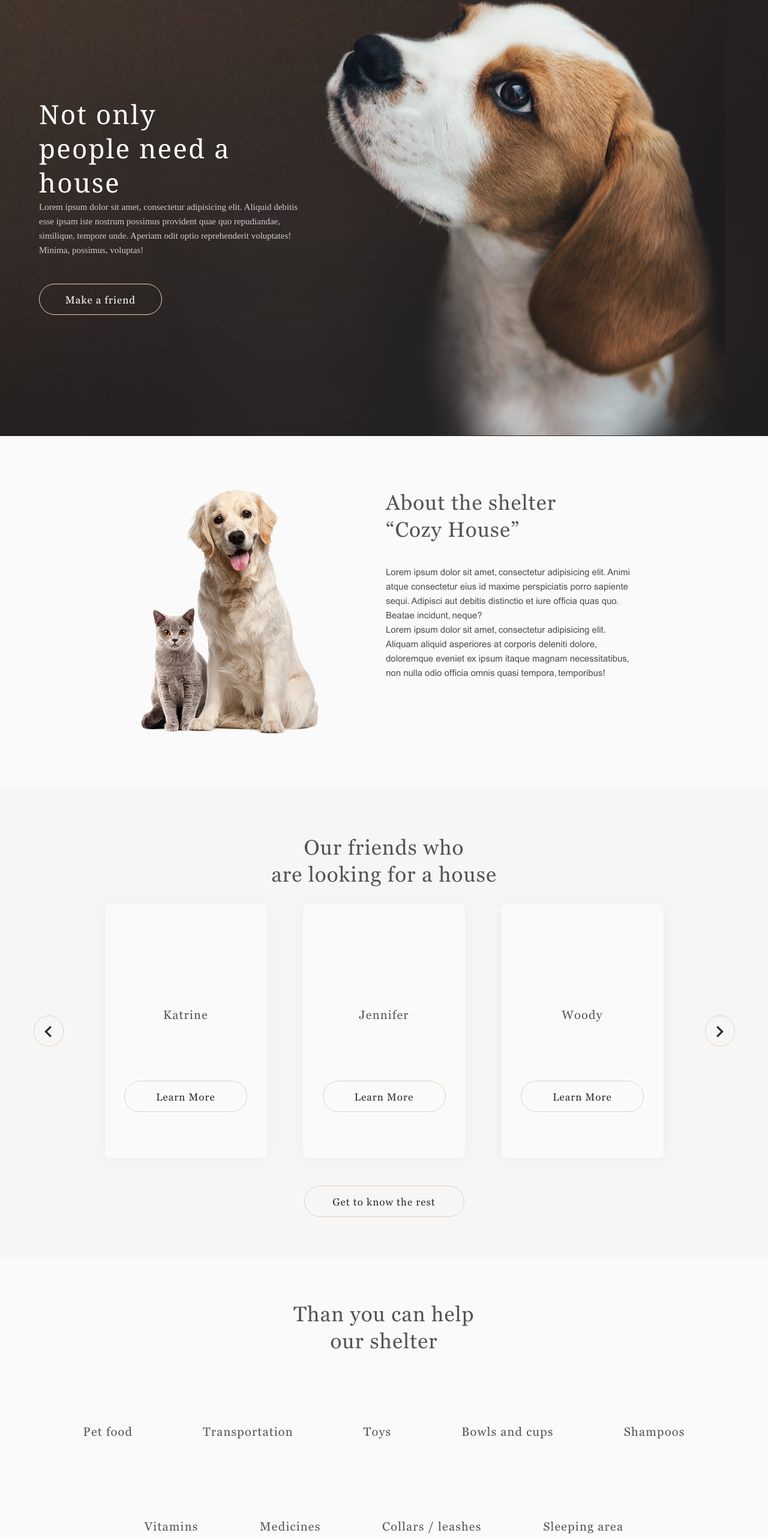
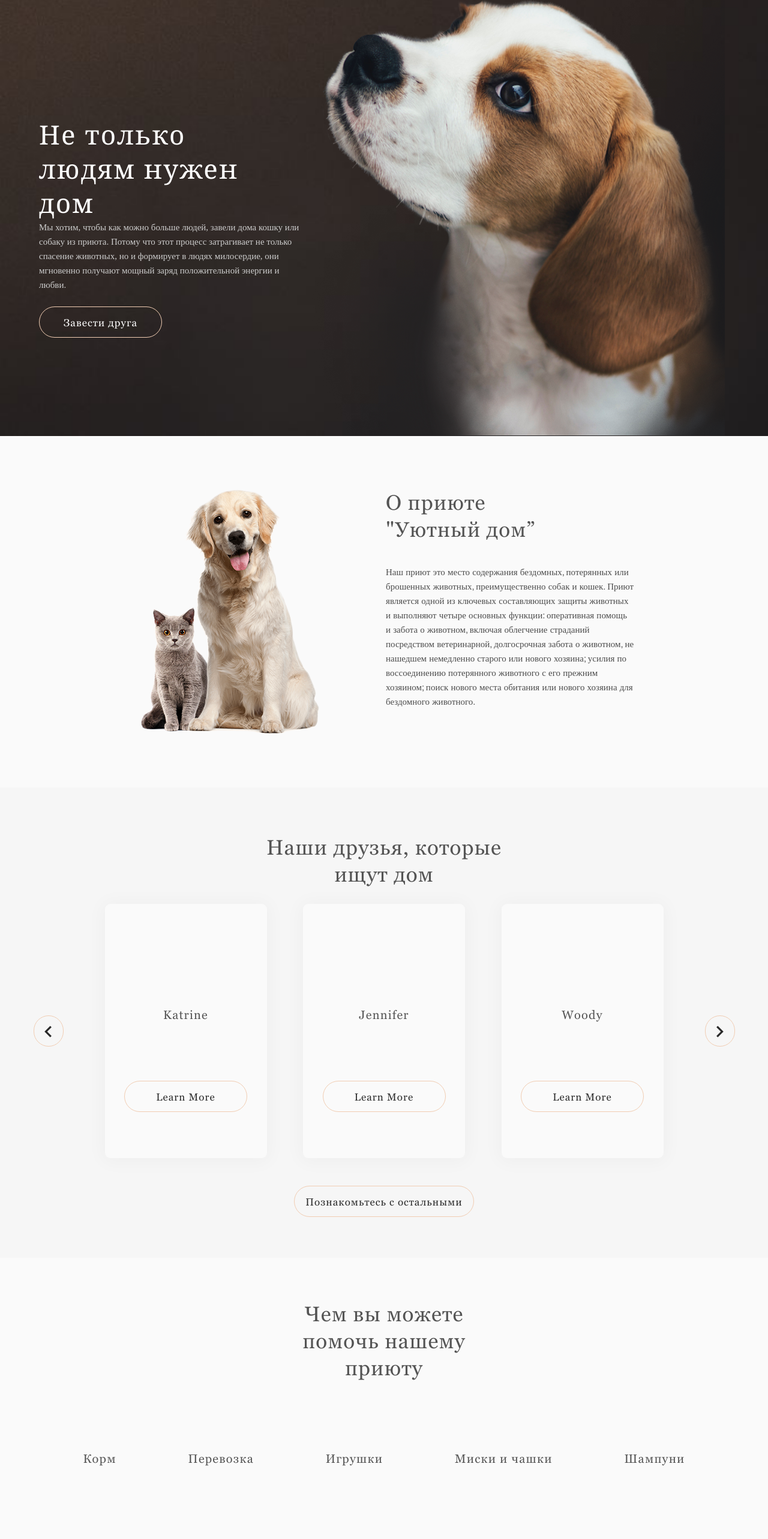
Before and after one commit to PavelSkorikov/my_little_friend, a Vue app: page / in a window 1280 px wide. Shown: the part 198-2764 px from the top of the page at 60% size. Built offline with nearby package versions, Linux system fonts and the light colour scheme; a web font is replaced by a local one.

Commit message:
translate at russian

```diff
--- a/src/components/Buttons.vue
+++ b/src/components/Buttons.vue
@@ -63,7 +63,7 @@
             border: 2px solid #f1cdb3;
         }
         &_isbig{
-            width: 267px;
+            width: 300px;
         }
         &_issmall{
             width: 50px;
--- a/src/components/Contact.vue
+++ b/src/components/Contact.vue
@@ -34,7 +34,7 @@
             margin-left: 22px;
             font-family: TimesNewPSMT;
             font-size: 20px;
-            line-height: 15px;
+            line-height: 20px;
             font-weight: 400;
             letter-spacing: 0.06em;
             color: #f1cdb3;
--- a/src/components/Navbar.vue
+++ b/src/components/Navbar.vue
@@ -1,9 +1,9 @@
 <template>
     <nav class="navbar">
-        <NavbarItem label="About the shelter" url="/#about"></NavbarItem>
-        <NavbarItem label="Our pets" url="/#friends"></NavbarItem>
-        <NavbarItem label="To help the shelter" url="/#help"></NavbarItem>
-        <NavbarItem label="Contacts" url="/#contacts"></NavbarItem>
+        <NavbarItem label="О приюте" url="/#about"></NavbarItem>
+        <NavbarItem label="Наши животные" url="/#friends"></NavbarItem>
+        <NavbarItem label="Помочь приюту" url="/#help"></NavbarItem>
+        <NavbarItem label="Контакты" url="/#contacts"></NavbarItem>
     </nav>
 </template>
 
--- a/src/views/About.vue
+++ b/src/views/About.vue
@@ -5,10 +5,9 @@
       <div class="about__row">
         <img class="about__img" src="@/assets/images/pets_12128.png" alt="">
         <div class="about__info">
-          <div class="about__title">About the shelter “Cozy House”</div>
+          <div class="about__title">О приюте "Уютный дом”</div>
           <div class="about__text">
-            <p>Lorem ipsum dolor sit amet, consectetur adipisicing elit. Animi atque consectetur eius id maxime perspiciatis porro sapiente sequi. Adipisci aut debitis distinctio et iure officia quas quo. Beatae incidunt, neque?</p>
-            <p>Lorem ipsum dolor sit amet, consectetur adipisicing elit. Aliquam aliquid asperiores at corporis deleniti dolore, doloremque eveniet ex ipsum itaque magnam necessitatibus, non nulla odio officia omnis quasi tempora, temporibus!</p>
+            <p>Наш приют это место содержания бездомных, потерянных или брошенных животных, преимущественно собак и кошек. Приют является одной из ключевых составляющих защиты животных и выполняют четыре основных функции: оперативная помощь и забота о животном, включая облегчение страданий посредством ветеринарной, долгосрочная забота о животном, не нашедшем немедленно старого или нового хозяина; усилия по воссоединению потерянного животного с его прежним хозяином; поиск нового места обитания или нового хозяина для бездомного животного.</p>
           </div>
         </div>
       </div>
--- a/src/views/Contacts.vue
+++ b/src/views/Contacts.vue
@@ -5,19 +5,19 @@
             <div class="contacts__row">
                 <div class="contacts__infoblock">
 <pre class="contacts__title">
-For questions
-and suggestions
+Для вопросов
+и предложений
 </pre>
                     <Contact class="contacts__contact-style1" ico="envelope.png" info="email@shelter.com"/>
                     <Contact ico="telephone.png" info="+13 674 567 75 54"/>
                 </div>
                 <div class="contacts__infoblock">
 <pre class="contacts__title">
-We are waiting
-for your visit
+Мы ждем
+вашего визита
 </pre>
-                    <Contact class="contacts__contact-style1" ico="pin.png" info="Boston, Central Street, 1st (Entrance from the store)"/>
-                    <Contact ico="pin.png" info="London, South Park, 18st"/> <!-- /.contacts__title -->
+                    <Contact class="contacts__contact-style1" ico="pin.png" info="Ростов на Дону, ул. Садовая, 124"/>
+                    <Contact ico="pin.png" info="Воронеж, ул. Ленина, 182"/> <!-- /.contacts__title -->
                 </div>
                 <img class="contacts__image" src="@/assets/images/dog_11544.png" alt="">
             </div>
--- a/src/views/Donation.vue
+++ b/src/views/Donation.vue
@@ -5,10 +5,10 @@
             <img class="donation__img" src="@/assets/images/dog_12157.png" alt="">
             <div class="donation__infoblock">
                 <div class="donation__title">
-                    In addition, you
-                    can make a donation
+                    Кроме того, вы
+                    может сделать пожертвование
                 </div>
-                <span class="donation__cardtitle">Name of the bank / Type of bank account</span>
+                <span class="donation__cardtitle">Наименование банка / тип банковского счета</span>
                 <div class="cardlink">
                     <img src="@/assets/images/credit_card.png" alt="">
                     <div class="cardlink__number">
@@ -16,7 +16,7 @@
                     </div>
                 </div>
                 <div class="donation__info">
-                    Lorem ipsum dolor sit amet, consectetur adipisicing elit. Aperiam blanditiis est harum illum, laboriosam molestiae mollitia nihil nulla placeat, quasi temporibus velit vitae. Eum, id maxime quo repudiandae sapiente vitae!
+                    Самый простой, но при этом самый эффективный способ помочь животным – это сделать пожертвование.Все ваши пожертвования бездомным животным, сделанные через наш сайт, направляются на реализацию проектов Приюта. Спасибо, что не прошли мимо и помогли тем, кто не может попросить о помощи!
                 </div>
                 <!-- /.donation__info -->
             </div>
--- a/src/views/Friends.vue
+++ b/src/views/Friends.vue
@@ -4,8 +4,8 @@
     <div class="container">
         <div class="friends__col">
             <div class="friends__title">
-                <span>Our friends who</span>
-                <span>are looking for a house</span>
+                <span>Наши друзья, которые</span>
+                <span>ищут дом</span>
             </div>
             <div class="friends__carusel">
                 <Buttons @button_click="previos" label="navigate_before" black small></Buttons>
@@ -16,7 +16,7 @@
 
 
             </div>
-            <Buttons label="Get to know the rest"  @button_click="$router.push('/contacts')" big black/>
+            <Buttons label="Познакомьтесь с остальными"  @button_click="$router.push('/contacts')" big black/>
             <!-- /.friends__carusel -->
         </div>
         <!-- /.friends__col -->
--- a/src/views/Help.vue
+++ b/src/views/Help.vue
@@ -4,7 +4,7 @@
         <div class="container">
             <div class="help__col">
                 <div class="help__title">
-                    Than you can help our shelter
+                    Чем вы можете помочь нашему приюту
                 </div>
                 <div class="help__row1">
                     <Infobanner v-for="(item, index) in banners.slice(0, 5)" :key="index" :info="item.info" :url="item.url" />
@@ -27,15 +27,15 @@
         data () {
             return {
                 banners: [
-                    {info: 'Pet food', url: 'cat_food_11363.png'},
-                    {info: 'Transportation', url: 'ambulance_11347.png'},
-                    {info: 'Toys', url: 'ball_11354.png'},
-                    {info: 'Bowls and cups', url: 'bowl_11361.png'},
-                    {info: 'Shampoos', url: 'shampoo_11370.png'},
-                    {info: 'Vitamins', url: 'pills_11446.png'},
-                    {info: 'Medicines', url: 'syringe_11448.png'},
-                    {info: 'Collars / leashes', url: 'leash_11450.png'},
-                    {info: 'Sleeping area', url: 'cat_11456.png'},
+                    {info: 'Корм', url: 'cat_food_11363.png'},
+                    {info: 'Перевозка', url: 'ambulance_11347.png'},
+                    {info: 'Игрушки', url: 'ball_11354.png'},
+                    {info: 'Миски и чашки', url: 'bowl_11361.png'},
+                    {info: 'Шампуни', url: 'shampoo_11370.png'},
+                    {info: 'Витамины', url: 'pills_11446.png'},
+                    {info: 'Медикаменты', url: 'syringe_11448.png'},
+                    {info: 'Ошейники / поводки', url: 'leash_11450.png'},
+                    {info: 'Зона отдыха', url: 'cat_11456.png'},
                 ]
             }
         }
--- a/src/views/Hi.vue
+++ b/src/views/Hi.vue
@@ -5,15 +5,15 @@
             <div class="hi__row">
                 <div class="hi__col-1">
                     <p class="hi__title">
-                        <span class="hi__name">Cozy House</span>
-                        <span class="hi__subname">Shelter for pets in Boston</span>
+                        <span class="hi__name">Уютный дом</span>
+                        <span class="hi__subname">Приют для домашних животных в Ростове на Дону</span>
                     </p>
                     <div class="hi__info">
                         <p class="hi__slogan">
-                            Not only people need a house
+                            Не только людям нужен дом
                         </p>
-                        <p class="hi__annotate">Lorem ipsum dolor sit amet, consectetur adipisicing elit. Aliquid debitis esse ipsam iste nostrum possimus provident quae quo repudiandae, similique, tempore unde. Aperiam odit optio reprehenderit voluptates! Minima, possimus, voluptas!</p>
-                        <Buttons label="Make a friend" @button_click="$router.push('/friends')"/>
+                        <p class="hi__annotate">Мы хотим, чтобы как можно больше людей, завели дома кошку или собаку из приюта. Потому что этот процесс затрагивает не только спасение животных, но и формирует в людях милосердие, они мгновенно получают мощный заряд положительной энергии и любви.</p>
+                        <Buttons label="Завести друга" @button_click="$router.push('/friends')"/>
                     </div>
                 </div>
                 <div class="hi__col-2">
@@ -76,7 +76,7 @@
             flex-wrap: wrap;
         }
         &__title {
-            max-width: 181px;
+            max-width: 210px;
             margin-bottom: 250px;
             @media (max-width: 1180px){
                margin-bottom: 50px;
@@ -86,7 +86,7 @@
             display: inline-block;
             font-family: georgia;
             font-size: 32px;
-            line-height: 29px;
+            line-height: 42px;
             font-weight: 400;
             letter-spacing: 0.033em;
             color: #f1cdb3;
@@ -105,20 +105,20 @@
             margin-bottom: 44px;
         }
         &__slogan {
-            max-width: 346px;
+            max-width: 400px;
             font-family: Georgia;
             font-size: 44px;
             line-height: 57px;
             font-weight: 300;
             letter-spacing: 0.05em;
             color: #ffffff;
-            @media (max-width: 680px){
+            @media (max-width: 780px){
                 font-size: 24px;
                 line-height: 27px;
             }
         }
         &__annotate {
-            margin-bottom: 44px;
+            margin-bottom: 24px;
             font-family: ArialMT;
             font-size: 15px;
             line-height: 24px;
--- a/src/views/Home.vue
+++ b/src/views/Home.vue
@@ -12,8 +12,6 @@
         <Contacts />
       </div>
     </div>
-    <!-- /.wrapper -->
-
   </div>
 </template>
 
```
